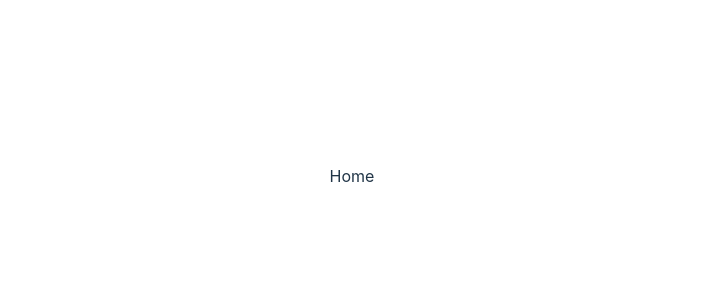
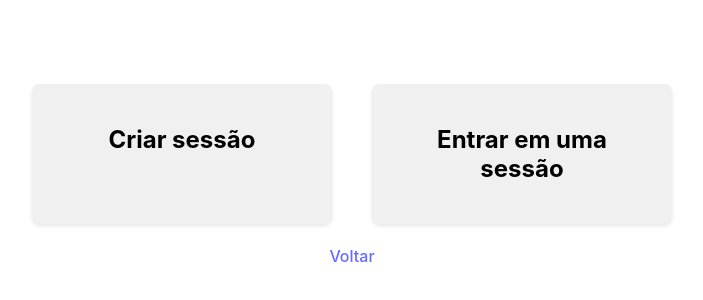
Before and after one commit to tabaesso/movies-match-ui, a React (Vite) app: page /home in a window 1280 px wide. Shown: the part 224-524 px from the top of the page, without its empty margins (288-991 px from the left). Built offline with nearby package versions, Linux system fonts and the light colour scheme.

Commit message:
Add session buttons on home page

```diff
--- a/src/pages/Home/index.tsx
+++ b/src/pages/Home/index.tsx
@@ -1,10 +1,24 @@
 import React from 'react';
-import { Container } from './styles';
+import { Container, Content, SessionButton } from './styles';
+import { Link, useNavigate } from 'react-router-dom';
 
 const Home = () => {
-  const a = '';
+  const navigate = useNavigate();
+
   return (
-    <Container>Home</Container>
+    <Container>
+      <Content>
+        <SessionButton onClick={() => navigate('/')}>
+          <h2>Criar sessão</h2>
+        </SessionButton>
+        <SessionButton onClick={() => navigate('/')}>
+          <h2>Entrar em uma sessão</h2>
+        </SessionButton>
+      </Content>
+      <Content>
+        <Link to='/'>Voltar</Link>
+      </Content>
+    </Container>
   );
 };
 
--- a/src/pages/Home/styles.ts
+++ b/src/pages/Home/styles.ts
@@ -3,6 +3,24 @@ import styled from 'styled-components';
 export const Container = styled.div`
   display: flex;
   height: 100vh;
+  flex-direction: column;
   justify-content: center;
   align-items: center;
 `;
+
+export const Content = styled.div`
+  display: flex;
+  margin: 10px;
+`;
+
+export const SessionButton = styled.button`
+  display: flex;
+  flex-direction: column;
+  width: 300px;
+  padding: 20px;
+  background-color: #f0f0f0;
+  border-radius: 8px;
+  box-shadow: 0px 2px 4px rgba(0, 0, 0, 0.1);
+  margin: 0 20px;
+  align-items: center;
+`;
```
